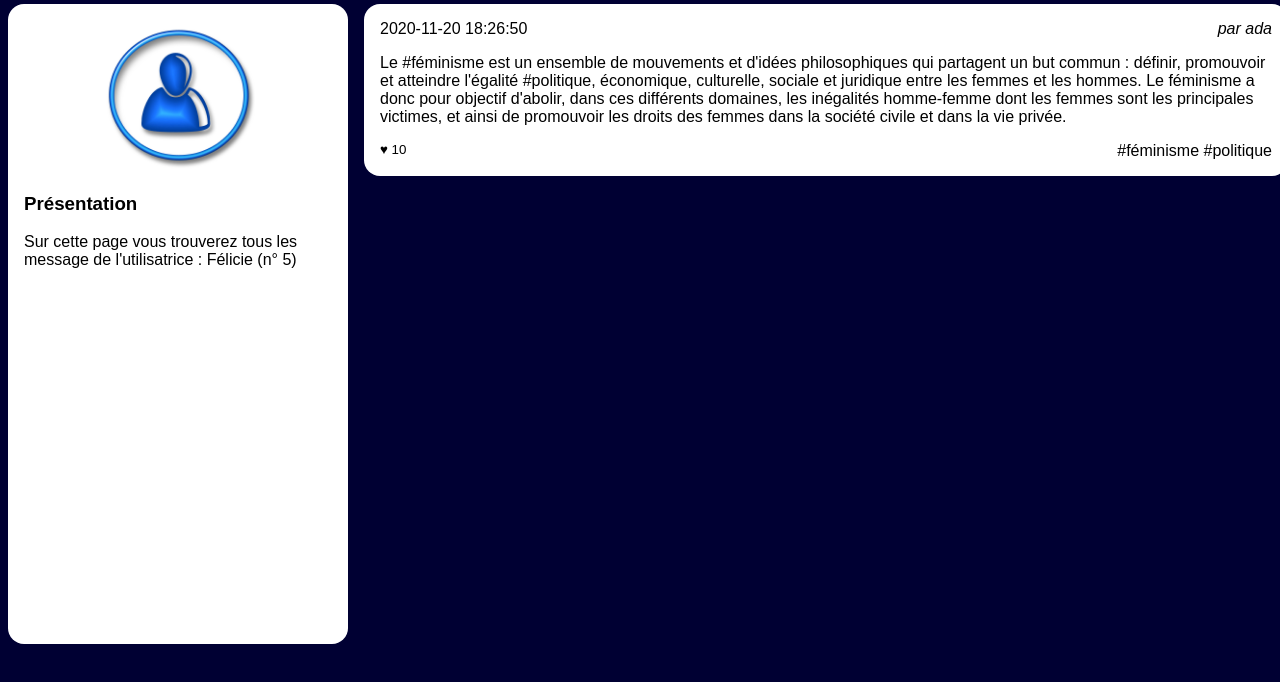
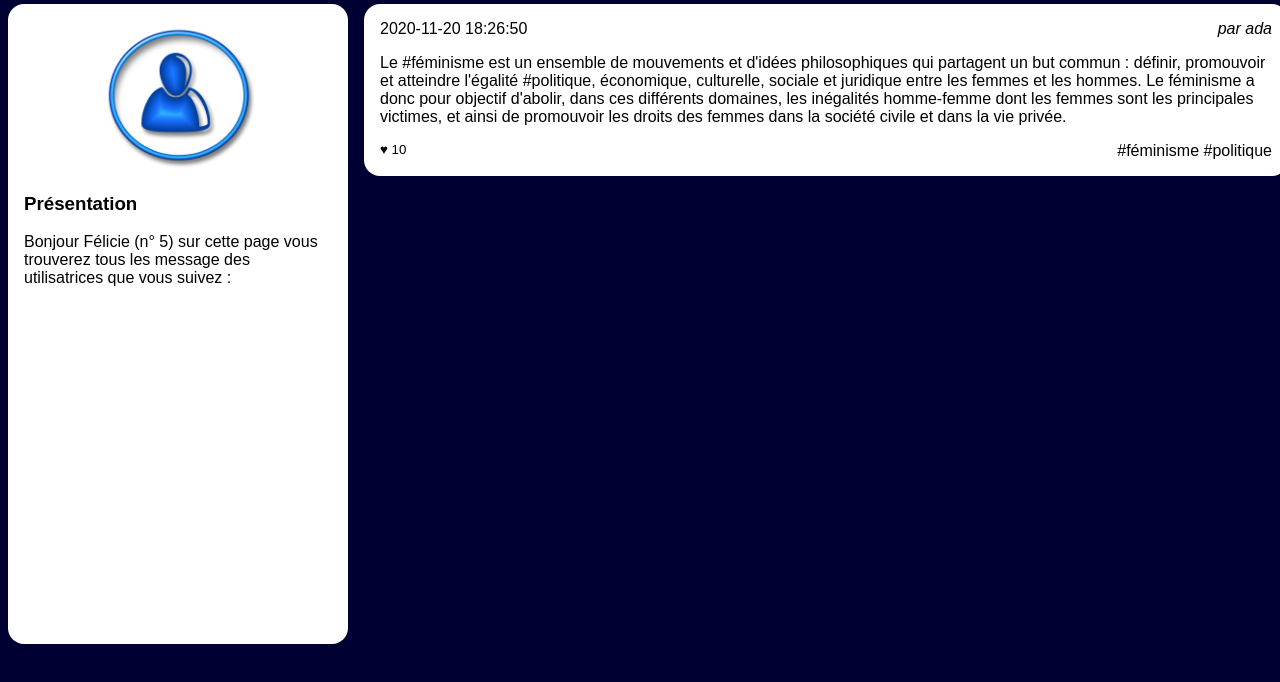
Before and after one commit to adatechschool/reseau-social-php-php_social_network_zineb_eda_kai, a PHP site: page /feed.php?user_id=5 in a window 1280 px wide. Shown: the part 118-800 px from the top of the page. Run offline with PHP 8.4, Linux system fonts and the light colour scheme; data comes from the database, SQL or seed files in the repository.

Commit message:
update feed message

```diff
--- a/Niveau1/resoc_n1/feed.php
+++ b/Niveau1/resoc_n1/feed.php
@@ -45,8 +45,7 @@
             <img src="user.jpg" alt="Portrait de l'utilisatrice" />
             <section>
                 <h3>Présentation</h3>
-                <p>Sur cette page vous trouverez tous les message de l'utilisatrice : <?php echo $user['alias'] ?>
-                    (n° <?php echo $userId ?>)
+                <p>Bonjour <?php echo $user['alias'] ?> (n° <?php echo $userId ?>) sur cette page vous trouverez tous les message des utilisatrices que vous suivez :
                 </p>
             </section>
         </aside>
```
